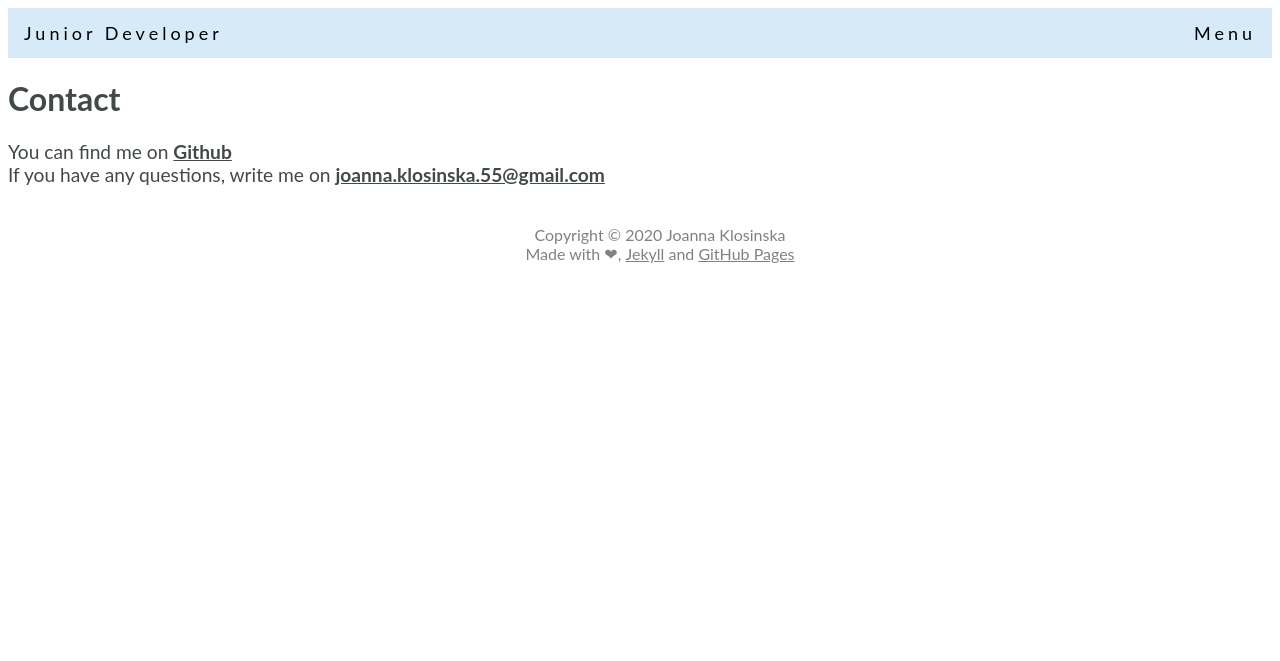
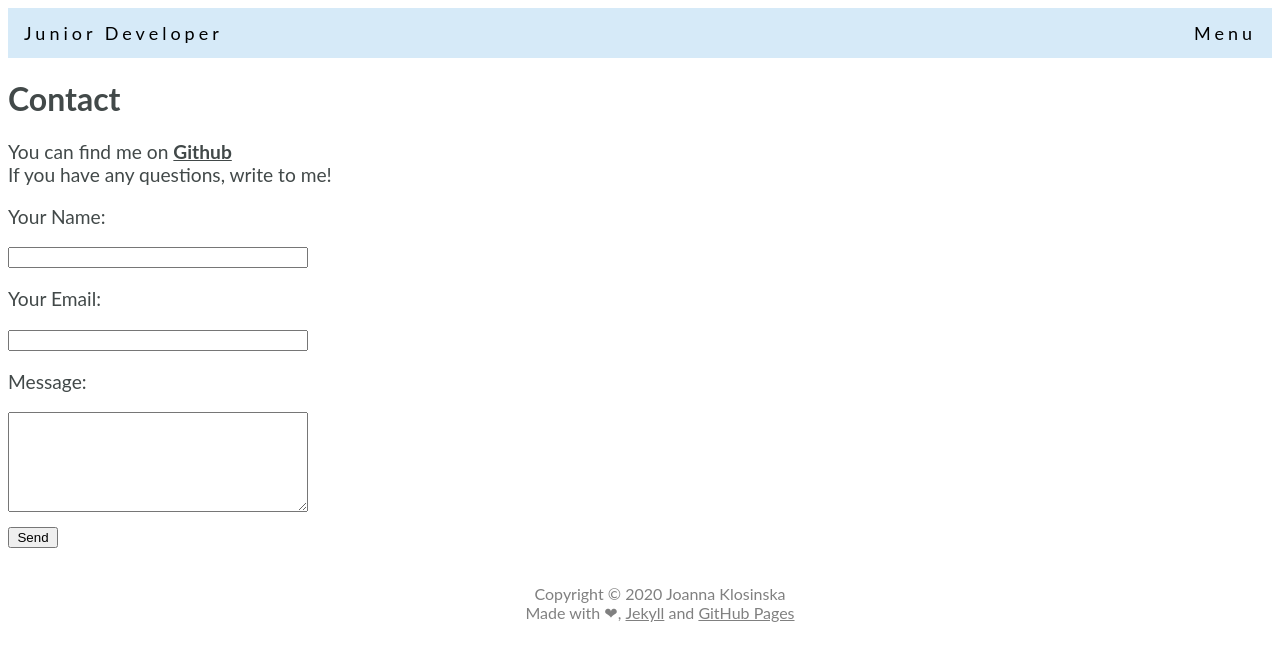
Before and after one commit to JoannaKlosinska/joannaklosinska.github.io, a Jekyll site: the page built from contact.markdown, in a window 1280 px wide. Shown: the top 661 px of the page. Built offline with Jekyll 4.4.1, drawn with Linux system fonts in a browser that asks for light colours.

Commit message:
Add contact form

```diff
--- a/_layouts/post.html
+++ b/_layouts/post.html
@@ -114,6 +114,19 @@
     color: #333;
   }
 
+  /* Contact Form */
+  input {
+    width: 300px;
+  }
+  textarea {
+    width: 300px;
+    height: 100px;
+    margin-bottom: 15px;
+  }
+  input[type="submit"] {
+    width: 50px;
+  }
+
 
 </style>
 
--- a/_posts/2020-09-10-deploying-on-heroku.markdown
+++ b/_posts/2020-09-10-deploying-on-heroku.markdown
@@ -4,7 +4,7 @@ title: "Deploying On Heroku"
 date: 2020-09-10
 categories: ruby
 ---
-If you create your own application, there will be a day when you would like to deploy it to production. It is very good idea when you do it before finish your work - I didn't make so many application yet, but I had situations thats my application worked good locally and then it had problems in production. Deploying early and often allows us to catch any problems early during our development cycle.<br>
+If you create your own application, there will be a day when you would like to deploy it to production. It is a very good idea when you do it before finish your work - I didn't make so many application yet, but I had situations thats my application worked good locally and then it had problems in production. Deploying early and often allows us to catch any problems early during our development cycle.<br>
 I use <b>[Heroku][heroku]</b> - a platform which is built specifically for deploying Rails and other web applications. Heroku makes this process very easy, as long as your source code is under version control with Git.<br>
 Heroku installation is also nothing difficult. First of all you have to of course sign up <b>[here]</b>. Next open a terminal on your computer and you can check firstly that your system has already the Heroku installed:
 {% highlight ruby %}
@@ -16,7 +16,7 @@ If you have macOS, you can use this command to installation:
 $ brew install heroku/brew/heroku
 {% endhighlight %}
 But you need to install <b>[Homebrew][homebrew]</b> first (it is also very easy and useful!).<br>
-Next, log in with email address and password you used when signing up.
+Next, log in with email address and password you used when signing up:
 {% highlight ruby %}
 $ heroku login
 {% endhighlight %}
--- a/contact.markdown
+++ b/contact.markdown
@@ -5,6 +5,24 @@ permalink: /contact.html
 ---
 
 You can find me on <b>[Github]</b><br>
-If you have any questions, write me on <b><u>joanna.klosinska.55@gmail.com</u></b>
+If you have any questions, write to me!
+<form
+  action="https://formspree.io/joanna.klosinska.55@gmail.com"
+  method="POST"
+>
+  <label>
+    <p>Your Name:</p>
+    <input type="text" name="name">
+  </label>
+  <label>
+    <p>Your Email:</p>
+    <input type="email" name="_replyto">
+  </label>
+  <label>
+    <p>Message:</p>
+    <textarea name="message"></textarea>
+  </label><br />
+  <input type="submit" value="Send">
+</form>
 
 [github]: https://github.com/JoannaKlosinska
```
